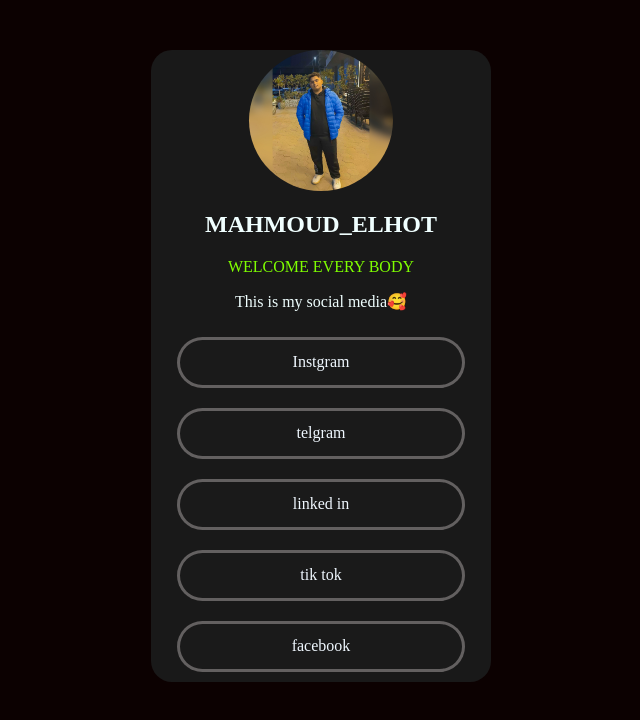
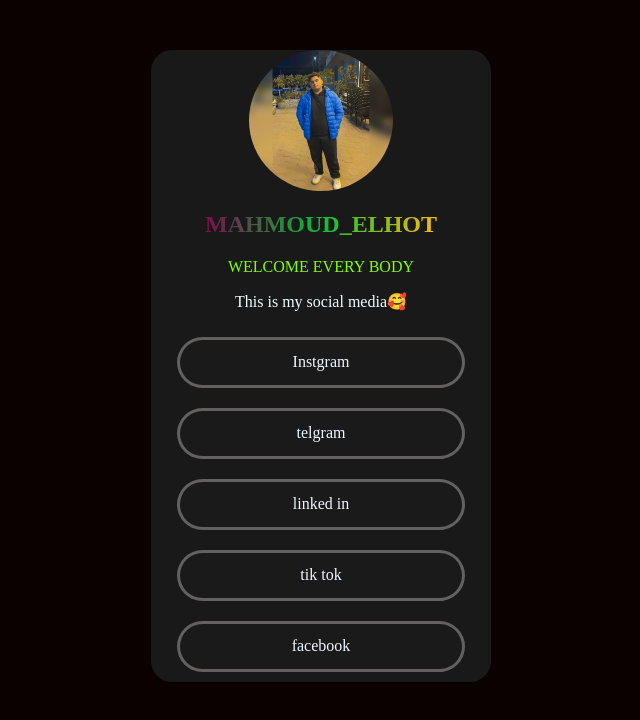
Before and after one commit to elhot110/ELHOT12, a plain HTML site: page index.html in a window 1280 px wide. Shown: the whole page, without its empty margins (319-959 px from the left). Drawn offline with Linux system fonts and the light colour scheme.

Commit message:
Update style.css

```diff
--- a/style.css
+++ b/style.css
@@ -164,3 +164,11 @@
         width: 300px;
     }
 }
+h2{
+    background: linear-gradient(to right,rgb(126, 12, 78),rgba(0, 255, 64, 0.733),rgb(255, 187, 0));
+         -webkit-text-fill-color: transparent;
+    background-clip: text;
+   /* transform: scale(1.2); */
+
+
+}
```
